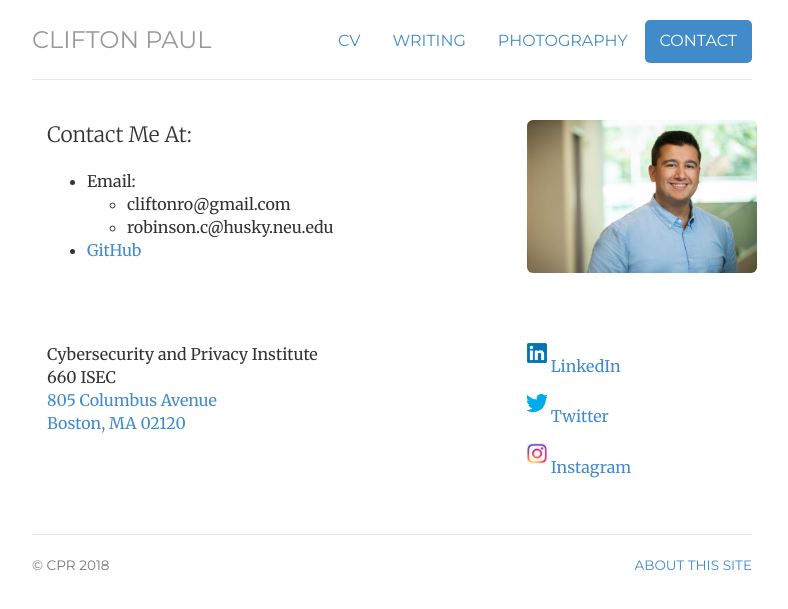
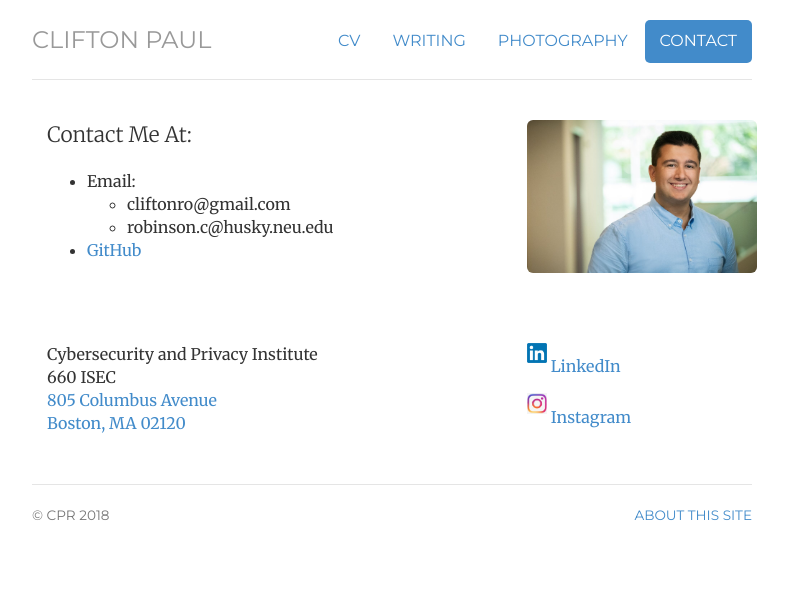
Before and after one commit to cprobinson81/cprobinson81.github.io, a Jekyll site: the page built from contact/index.html, in a window 1280 px wide. Shown: the top 609 px of the page, without its empty margins (248-1036 px from the left). Built offline with Jekyll 4.4.1, drawn with Linux system fonts in a browser that asks for light colours.

Commit message:
Update index.html

```diff
--- a/contact/index.html
+++ b/contact/index.html
@@ -35,9 +35,6 @@ contact: active
 		<img  class="img avatar" alt="linked" src="../img/linkedin.png" width="20">
 		<a href="https://www.linkedin.com/in/cliftonpaulrobinson/" target="_blank">LinkedIn</a>
 		<br />
-		<img  class="img avatar" alt="twit" src="../img/twitter.png" width="20">
-		<a href="https://twitter.com/cprobinson81" target="_blank">Twitter</a>
-		<br />
 		<img  class="img avatar" alt="insta" src="../img/instagram.png" width="20">
 		<a href="https://www.instagram.com/cprphotos/?hl=en" target="_blank">Instagram</a>
 	</div>
```
